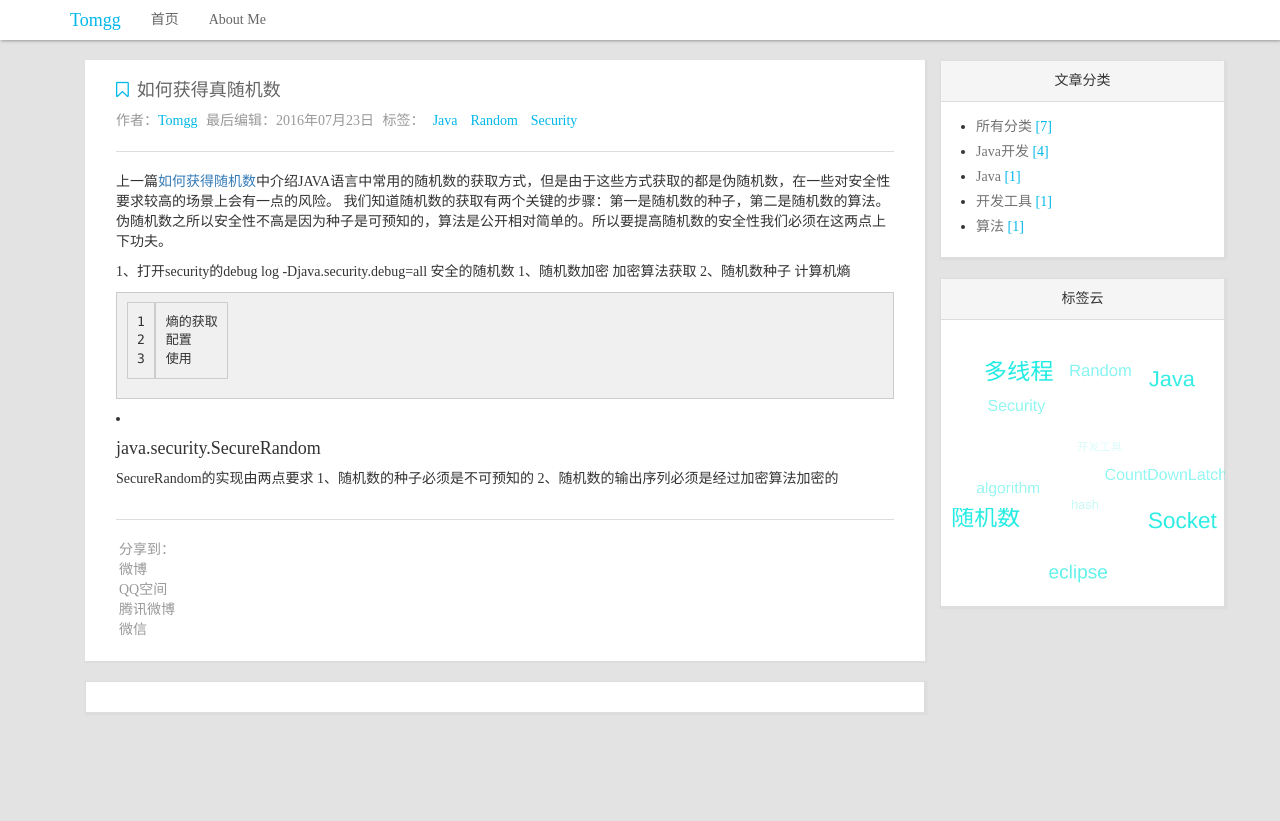
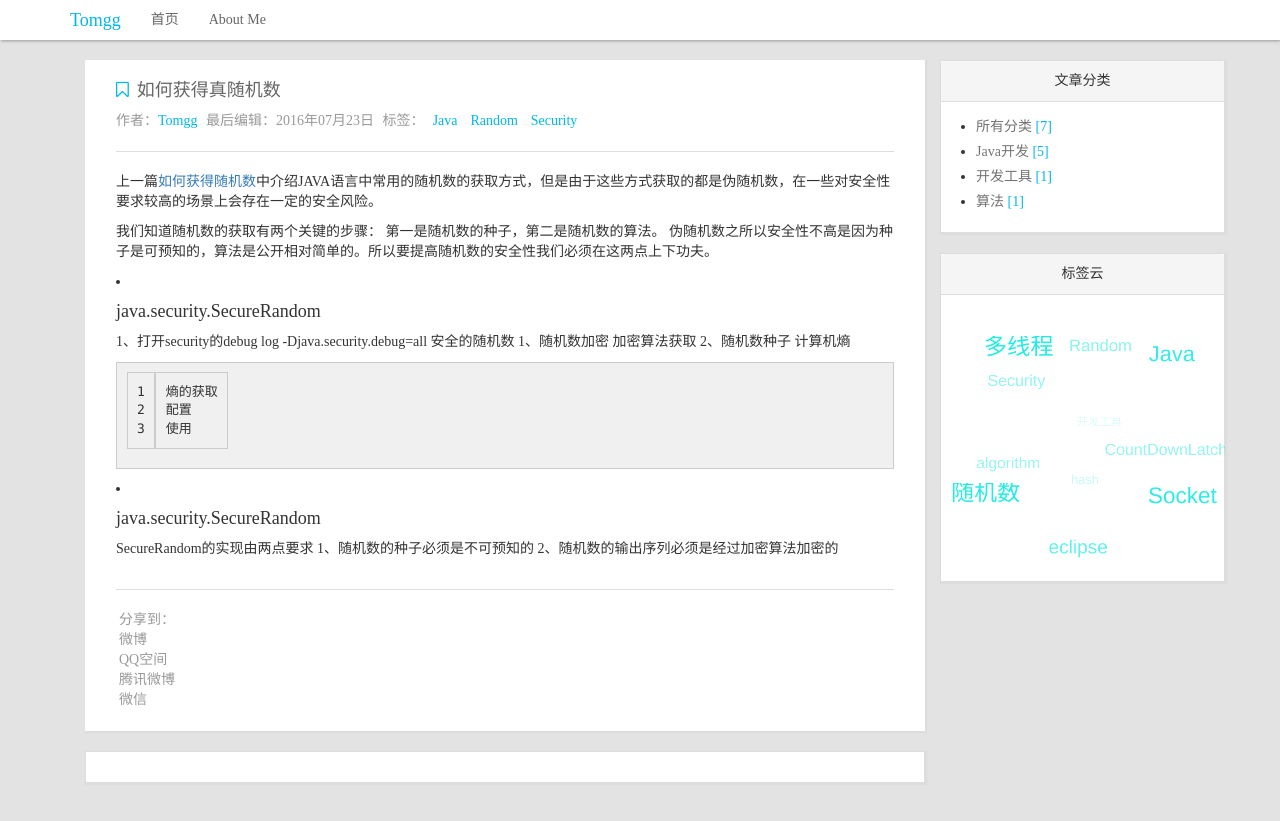
Before and after one commit to tomgg/tomgg.github.io, a Jekyll site: the page built from _posts/2016-07-23-java-security-random.md, in a window 1280 px wide. Shown: the top 821 px of the page. Built offline with Jekyll 4.4.1, drawn with Linux system fonts in a browser that asks for light colours; nearby versions of some CDN libraries; comment, search, counter and statistics services are not loaded.

Commit message:
no message

```diff
--- a/_posts/2016-07-23-java-security-random.md
+++ b/_posts/2016-07-23-java-security-random.md
@@ -2,13 +2,28 @@
 layout: post
 title: 如何获得真随机数
 tags:  [Java,Random,Security]
-categories: [Java]
+categories: [Java开发]
 author: Tomgg
 excerpt: "上一篇[如何获得随机数]中介绍JAVA语言中常用的随机数的获取方式，但是由于这些方式获取的都是伪随机数，在一些对安全性要求较高的场景上会有一点的风险,本文将介绍如何获得安全性较高的随机数。"
 ---
 
-上一篇[如何获得随机数]({{ site.baseurl}}/2016/07/20/java-random/)中介绍JAVA语言中常用的随机数的获取方式，但是由于这些方式获取的都是伪随机数，在一些对安全性要求较高的场景上会有一点的风险。
-我们知道随机数的获取有两个关键的步骤：第一是随机数的种子，第二是随机数的算法。伪随机数之所以安全性不高是因为种子是可预知的，算法是公开相对简单的。所以要提高随机数的安全性我们必须在这两点上下功夫。
+上一篇[如何获得随机数]({{site.baseurl}}/2016/07/20/java-random/)中介绍JAVA语言中常用的随机数的获取方式，但是由于这些方式获取的都是伪随机数，在一些对安全性要求较高的场景上会存在一定的安全风险。
+
+我们知道随机数的获取有两个关键的步骤：
+第一是随机数的种子，第二是随机数的算法。
+伪随机数之所以安全性不高是因为种子是可预知的，算法是公开相对简单的。所以要提高随机数的安全性我们必须在这两点上下功夫。
+
++ #### java.security.SecureRandom
+
+
+
+
+
+
+
+
+
+
 
 
 1、打开security的debug log
```
